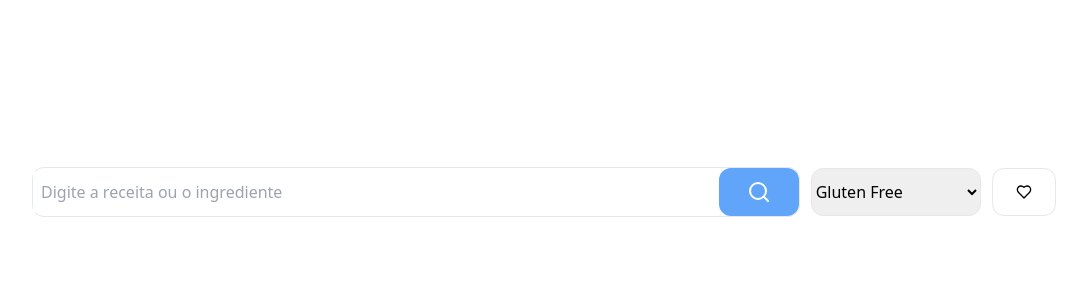
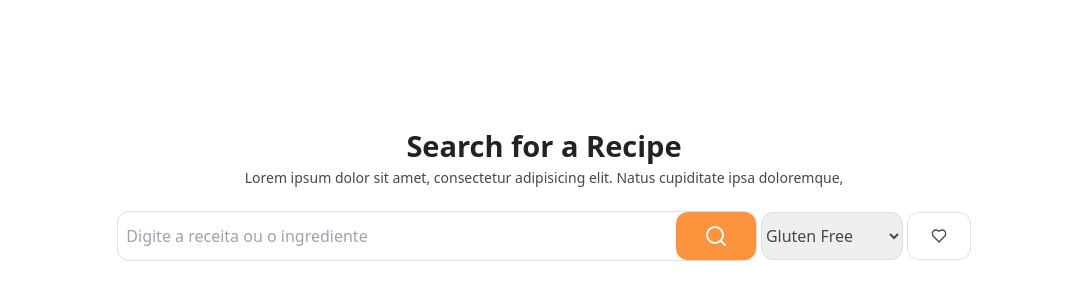
Before and after one commit to jessicapinheiro-s/app-receitas, a React (Vite) app: page / in a window 1280 px wide. Shown: the part 208-508 px from the top of the page, without its empty margins (96-1183 px from the left). Built offline with nearby package versions, Linux system fonts and the light colour scheme.

Commit message:
Desenvolvimetno da estilização do card que mostra as informações da receita e da página de busca

```diff
--- a/src/components/Search.tsx
+++ b/src/components/Search.tsx
@@ -10,7 +10,7 @@ export default function SearchBar({ searchFunc }: SearchBarProps) {
   return (
     <input
       type="text"
-      className="flex-1 p-2 focus:outline-none"
+      className="flex-1 p-2 focus:outline-none text-[#474747] bg-transparent"
       placeholder="Digite a receita ou o ingrediente"
       value={inputValue} // Use o estado local para gerenciar o valor
       onChange={(e) => {
--- a/src/pages/ResultsRecipes.tsx
+++ b/src/pages/ResultsRecipes.tsx
@@ -10,14 +10,13 @@ import CardRecipes from "../components/Card-Recipe";
 export default function ResultRecipesPage() {
     const queryClient = useQueryClient();
     const recipes: RecipesProps[] = queryClient.getQueryData(['recipes']) ?? [];
-
     return (
         <div className='w-full h-full gap-8 flex flex-col'>
             <Header />
             <div className='w-full px-44 flex flex-row items-center justify-start flex-wrap gap-8'>
                 {
                     recipes?.map((item, index) => (
-                        <CardRecipes item={item} index={index} />
+                        <CardRecipes item={item} index={index} key={index} />
                     ))
                 }
 
--- a/src/pages/SearchPage.tsx
+++ b/src/pages/SearchPage.tsx
@@ -1,5 +1,5 @@
 import React, { useState } from "react";
-import {  Heart, Search } from 'lucide-react';
+import { Heart, Search } from 'lucide-react';
 import { getRecipesByWord } from '../functions API/recipes';
 import SearchBar from '../components/Search';
 import { useQuery } from '@tanstack/react-query';
@@ -49,12 +49,17 @@ export default function SearchPage() {
         <React.Fragment>
 
             <div className='w-screen h-screen flex flex-col items-center justify-center gap-8 p-32'>
+                <div className="w-10/12 gap-6 flex flex-col items-center justify-center">
+                    <div className="w-full flex flex-col items-center justify-center">
+                        <h1 className="text-[29px] font-bold text-[#222222]">Search for a Recipe</h1>
+                        <p className="text-[14px] text-[#474747]">Lorem ipsum dolor sit amet, consectetur adipisicing elit. Natus cupiditate ipsa doloremque, </p>
+                    </div>
                     <div className="w-full flex flex-row items-center h-12 justify-between">
-                    <div className='border rounded-xl w-9/12 flex flex-row items-center'>
+                        <div className='border rounded-xl w-9/12 flex flex-row items-center border-[#dfdfdf] '>
                             <SearchBar searchFunc={handleSearchContent} />
                             <button
                                 type='button'
-                            className="flex items-center justify-center w-20 h-12 bg-blue-400 rounded-xl"
+                                className="flex items-center justify-center w-20 h-12 bg-orange-400 rounded-xl"
                                 onClick={handleSearch}
                             >
                                 <Search style={{ color: '#fff' }} />
@@ -64,7 +69,7 @@ export default function SearchPage() {
                         <select
                             name="dietType"
                             id="dietType"
-                        className='border rounded-xl h-12 focus:outline-none w-2/12'
+                            className='border rounded-xl h-12 focus:outline-none w-2/12 text-[#474747] border-[#dfdfdf]'
                             value={dietSelected}
                             onChange={(event) => setDiet(event.target.value)}
                         >
@@ -74,8 +79,12 @@ export default function SearchPage() {
                                 </option>
                             ))}
                         </select>
-                    <div className='flex flex-col items-center justify-center border rounded-xl h-12 w-16'>
-                        <Heart size={16} />
+                        <div className='flex flex-col items-center justify-center border rounded-xl h-12 w-16 border-[#dfdfdf]'>
+                            <Heart
+                                size={16}
+                                className="text-[#474747]"
+                            />
+                        </div>
                     </div>
                 </div>
             </div>
```
Also changed, not shown: src/components/Card-Recipe.tsx (+37 -26 lines). Lines whose indentation alone changed are shown as unchanged.
